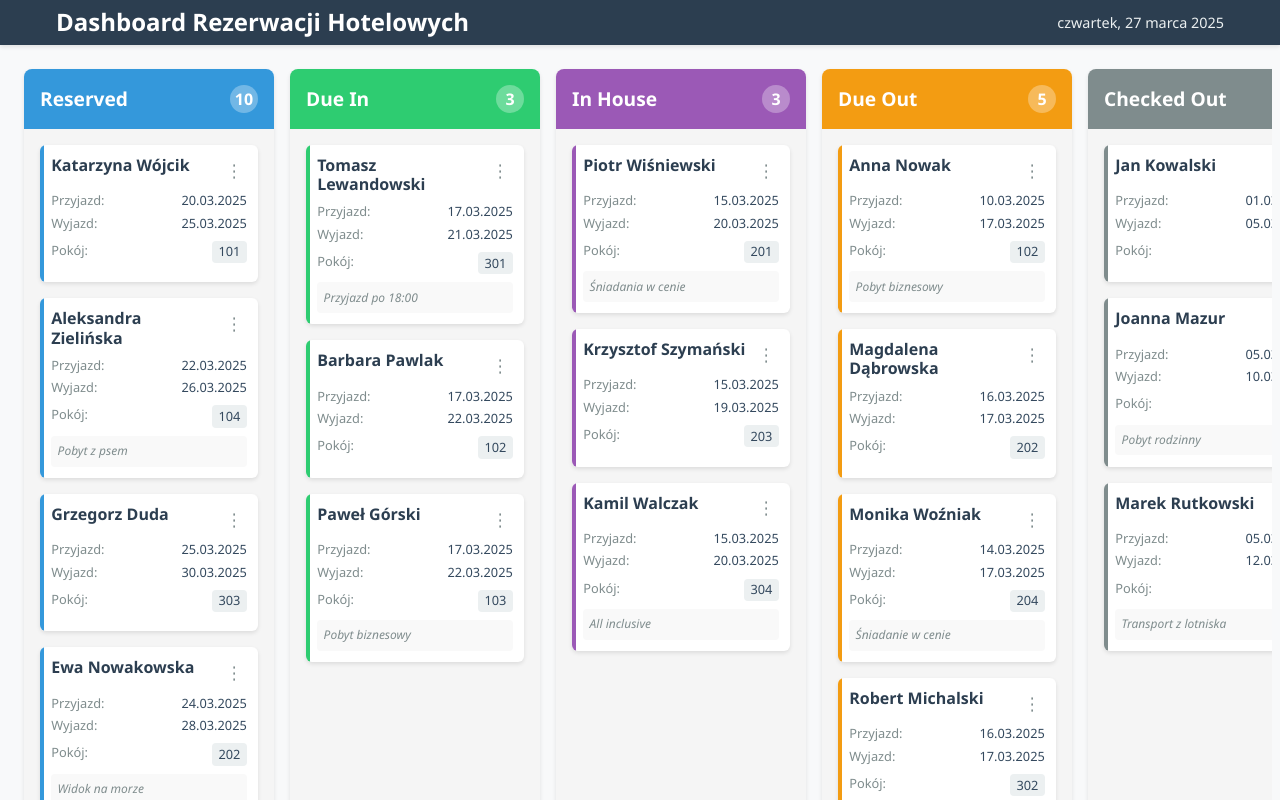
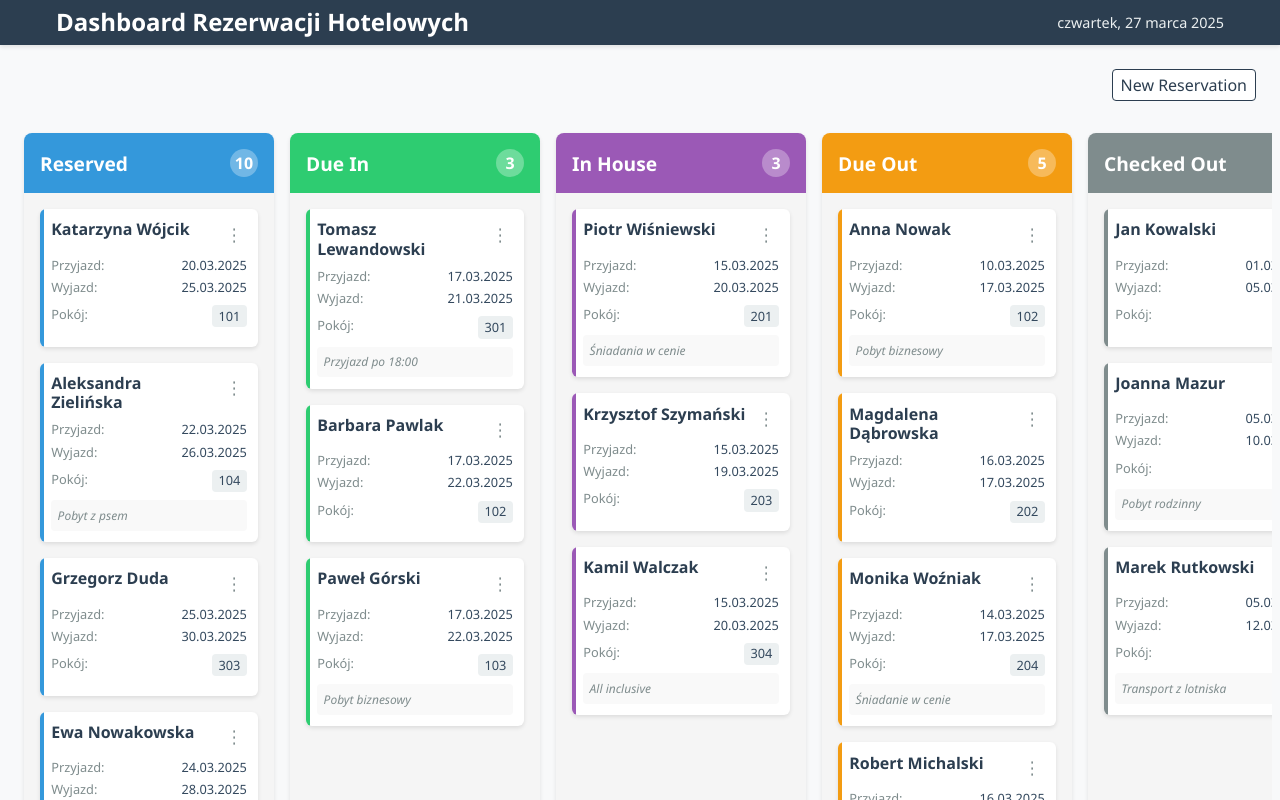
Before and after one commit to AdamCygan/reservation-dashboard, a React (Vite) app: page / in a window 1280 px wide. Shown: the top 800 px of the page. Built offline with nearby package versions, Linux system fonts and the light colour scheme.

Commit message:
feat: added new reservation navigation

```diff
--- a/src/components/ReservationsDashboard/ReservationBoard.tsx
+++ b/src/components/ReservationsDashboard/ReservationBoard.tsx
@@ -1,4 +1,5 @@
 import React, { useMemo } from 'react';
+import { Link } from 'react-router';
 import { Reservation, ReservationStatus } from '../../types/reservation';
 import ReservationCard from './ReservationCard/ReservationCard';
 import './ReservationBoard.css';
@@ -38,18 +39,29 @@ const ReservationBoard: React.FC<ReservationBoardProps> = ({ reservations }) =>
   };
 
   return (
-    <div className="reservation-board">
-      {Object.entries(groupedReservations).map(([status, reservationList]) => (
-          <div key={status} className="status-column">
+    <div>
+      <div className='reservation-actions'>
+        <Link to='/add' className='btn-action-secondary'>
+          New Reservation
+        </Link>
+      </div>
+      <div className='reservation-board'>
+        {Object.entries(groupedReservations).map(
+          ([status, reservationList]) => (
+            <div key={status} className='status-column'>
               <div
-              className="status-header"
-            style={{ backgroundColor: statusColors[status as ReservationStatus] }}
+                className='status-header'
+                style={{
+                  backgroundColor: statusColors[status as ReservationStatus]
+                }}
               >
                 <h2>{status}</h2>
-              <span className="reservation-count">{reservationList.length}</span>
+                <span className='reservation-count'>
+                  {reservationList.length}
+                </span>
               </div>
-            <div className="reservation-list">
-              {reservationList.map(reservation => (
+              <div className='reservation-list'>
+                {reservationList.map((reservation) => (
                   <ReservationCard
                     key={reservation.id}
                     reservation={reservation}
@@ -57,11 +69,13 @@ const ReservationBoard: React.FC<ReservationBoardProps> = ({ reservations }) =>
                   />
                 ))}
                 {reservationList.length === 0 && (
-                <div className="empty-status">Brak rezerwacji</div>
+                  <div className='empty-status'>Brak rezerwacji</div>
                 )}
               </div>
             </div>
-      ))}
+          )
+        )}
+      </div>
     </div>
   );
 };
```
Lines whose indentation alone changed are shown as unchanged.
